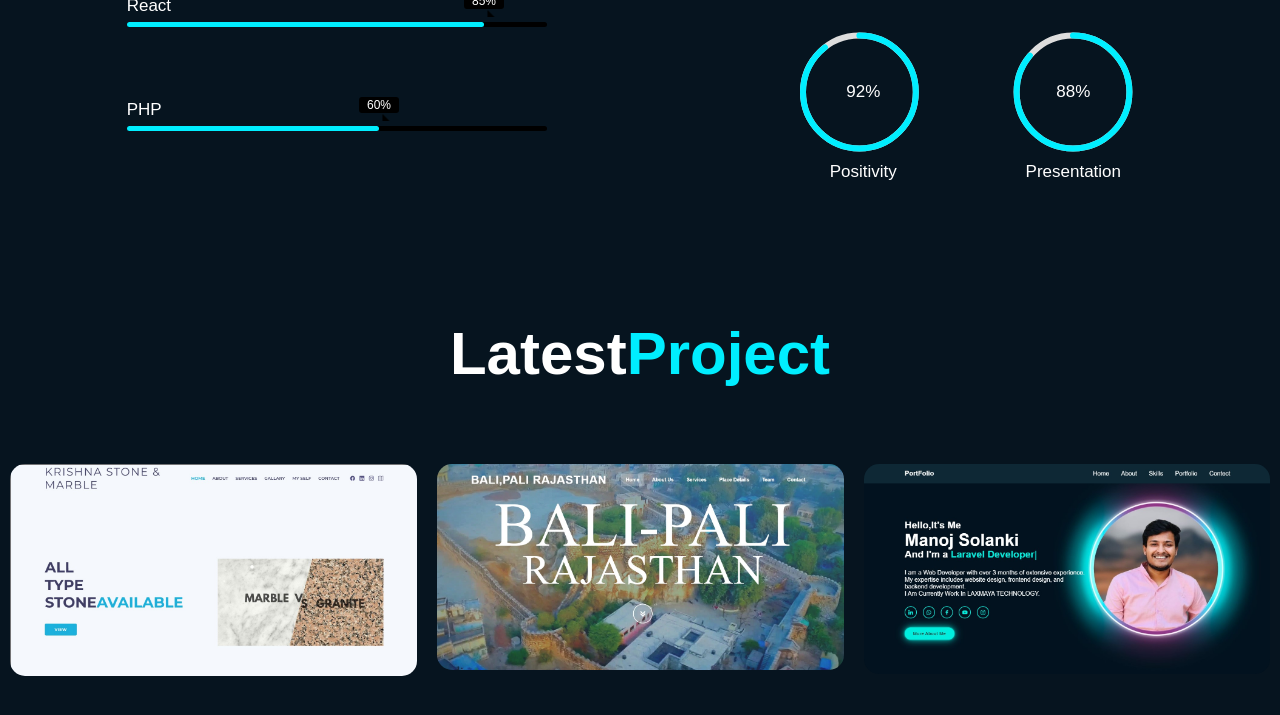
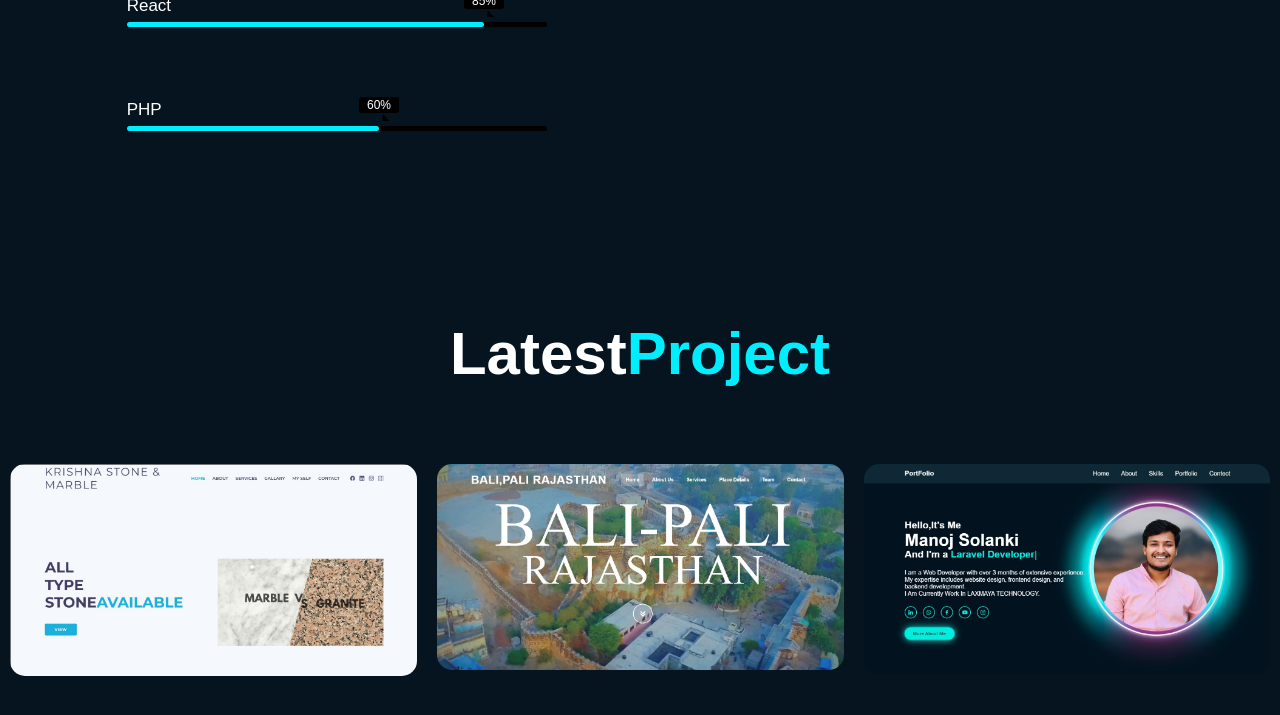
Before and after one commit to Msuthar8890/MyPortfolio, a plain HTML site: page index.html in a window 1280 px wide. Shown: the part 2857-3572 px from the top of the page. Drawn offline with nearby package versions, Linux system fonts and the light colour scheme.

Commit message:
Update index.html

```diff
--- a/index.html
+++ b/index.html
@@ -41,12 +41,7 @@
                 <a href="https://twitter.com/msuthar8890" style="--i:8">
                     <i class='bx bxl-twitter'></i>
                 </a>
-                <!-- <a href="#" style="--i:9">
-                    <i class='bx bxl-youtube'></i>
-                </a>
-                <a href="#" style="--i:10">
-                    <i class='bx bxl-instagram'></i>
-                </a> -->
+
             </div>
             <a href="https://drive.google.com/file/d/1FF_y8gM6xH09hd76dt2W61ngEQh-5BtH/view?usp=sharing" class="btn-box">Download Resume</a>
 
@@ -171,22 +166,22 @@
                         <div class="percentage">90%</div>
                         <div class="text">Teamwork</div>
                     </div>
-                    <div class="radial-bar">
+<!--                     <div class="radial-bar">
                         <svg x="0px" y="0px" viewbox="0 0 200 200">
                     <circle class="progress-bar" cx="100" cy="94" r="94"></circle>
                     <circle class="path path-5" cx="100" cy="94" r="94"></circle>
                 </svg>
                         <div class="percentage">92%</div>
                         <div class="text">Positivity</div>
-                    </div>
-                    <div class="radial-bar">
+                    </div> -->
+<!--                     <div class="radial-bar">
                         <svg x="0px" y="0px" viewbox="0 0 200 200">
                     <circle class="progress-bar" cx="100" cy="100" r="94"></circle>
                     <circle class="path path-6" cx="100" cy="100" r="94"></circle>
                 </svg>
                         <div class="percentage">88%</div>
                         <div class="text">Presentation</div>
-                    </div>
+                    </div> -->
                 </div>
             </div>
         </div>
```
